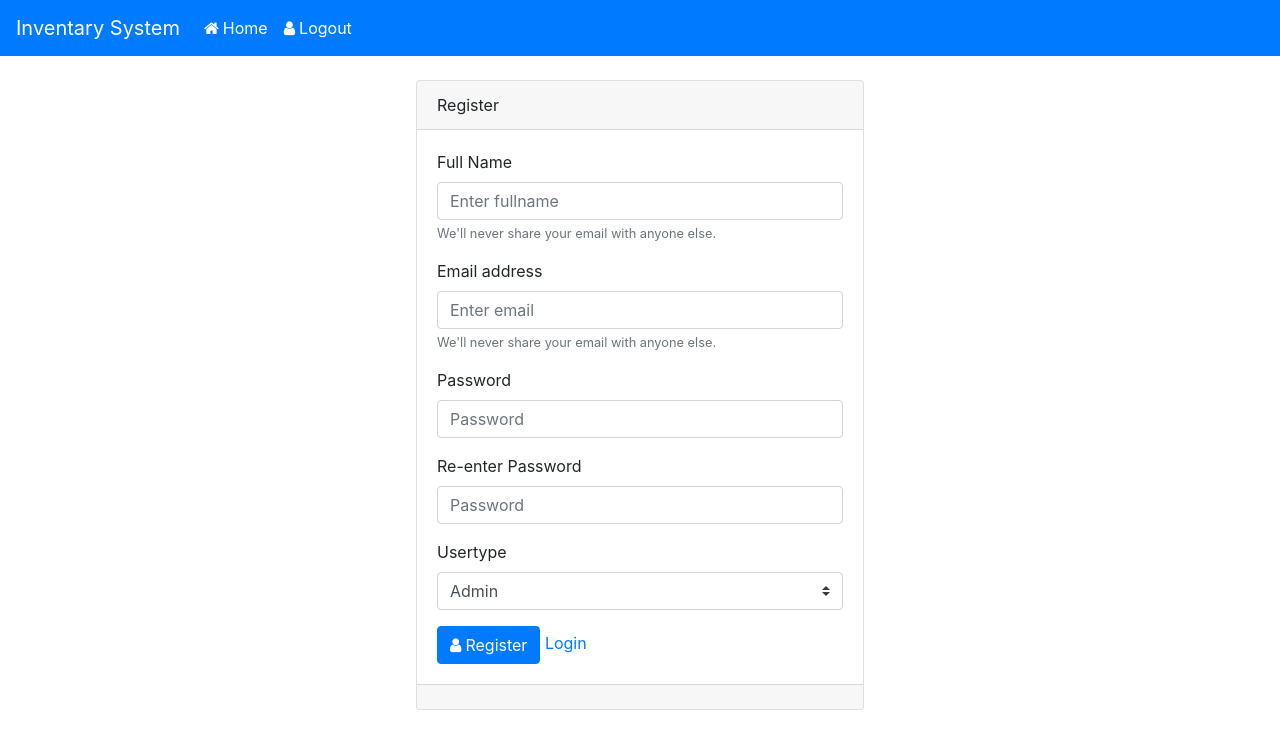
After one commit to Avi-keshri/Inventory-system, a PHP site: page /register.php in a window 1280 px wide. The commit adds this page. Shown: the top 749 px of the page. Run offline with PHP 8.4, Linux system fonts and the light colour scheme.

Commit message:
initial commit

```diff
--- /dev/null
+++ b/public_html/register.php
@@ -0,0 +1,74 @@
+
+<!Doctype html>
+<html lang="en">
+  <head>
+    <meta charset="utf-8">
+    <meta name="viewport" content="width=device-width, initial-scale=1, shrink-to-fit=no">
+    <title>Crud Oop Project</title>
+   <link rel="stylesheet" href="https://maxcdn.bootstrapcdn.com/bootstrap/4.0.0/css/bootstrap.min.css">
+   <link rel="stylesheet" href="https://cdnjs.cloudflare.com/ajax/libs/font-awesome/4.7.0/css/font-awesome.min.css">
+   <script src="https://ajax.googleapis.com/ajax/libs/jquery/3.3.1/jquery.min.js"></script>
+   <script src="https://maxcdn.bootstrapcdn.com/bootstrap/3.3.7/js/bootstrap.min.js"></script>
+   <script src="https://cdnjs.cloudflare.com/ajax/libs/popper.js/1.14.3/umd/popper.min.js"></script>
+   <style>
+   img{
+    max-width:60%;
+    height:auto;
+   }
+   </style>
+  </head>
+  <body>
+
+     <!-- navbar -->
+	  <?php include_once('./templates/header.php'); ?>
+     <br>
+      <div class="card mx-auto" style="width:28rem;">
+         <div class="card-header">
+            <span>Register</span>
+          </div>
+          <div class="card-body">
+              <form>
+                 <div class="form-group">
+                    <label for="exampleInputEmail1">Full Name</label>
+                    <input type="email" class="form-control" id="exampleInputEmail1" aria-describedby="emailHelp" placeholder="Enter fullname">
+                    <small id="emailHelp" class="form-text text-muted">We'll never share your email with anyone else.</small>
+                  </div>
+
+                  <div class="form-group">
+                    <label for="exampleInputEmail1">Email address</label>
+                    <input type="email" class="form-control" id="exampleInputEmail1" aria-describedby="emailHelp" placeholder="Enter email">
+                    <small id="emailHelp" class="form-text text-muted">We'll never share your email with anyone else.</small>
+                  </div>
+
+                  <div class="form-group">
+                    <label for="exampleInputPassword1">Password</label>
+                    <input type="password" class="form-control" id="exampleInputPassword1" placeholder="Password">
+                  </div>
+
+                  <div class="form-group">
+                    <label for="exampleInputPassword1">Re-enter Password</label>
+                    <input type="password" class="form-control" id="exampleInputPassword1" placeholder="Password">
+                  </div>
+
+                   <div class="form-group">
+                    <label for="exampleInputPassword1">Usertype</label>
+                    <select class="custom-select" id="inputGroupSelect01">
+                    <option selected>Admin</option>
+                    <option value="1">One</option>
+                    <option value="2">Two</option>
+                    <option value="3">Three</option>
+                  </select>
+                  </div>
+
+
+                  <button type="submit" class="btn btn-primary"><i class="fa fa-user">&nbsp;</i>Register</button>
+                  <span><a href="">Login</a></span>
+             </form>
+          </div>
+      <div class="card-footer">
+
+      </div>
+    </div>
+
+  </body>
+</html>
--- /dev/null
+++ b/public_html/templates/header.php
@@ -0,0 +1,17 @@
+<nav class="navbar navbar-expand-lg navbar-dark bg-primary">
+		  <button class="navbar-toggler" type="button" data-toggle="collapse" data-target="#navbarTogglerDemo03" aria-controls="navbarTogglerDemo03" aria-expanded="false" aria-label="Toggle navigation">
+		    <span class="navbar-toggler-icon"></span>
+		  </button>
+		  <a class="navbar-brand" href="#">Inventary System</a>
+
+		  <div class="collapse navbar-collapse" id="navbarTogglerDemo03">
+		    <ul class="navbar-nav mr-auto mt-2 mt-lg-0">
+		      <li class="nav-item active">
+		        <a class="nav-link" href="#"><i class="fa fa-home">&nbsp;</i>Home</a>
+		      </li>
+		      <li class="nav-item active">
+		        <a class="nav-link" href="#"><i class="fa fa-user">&nbsp;</i>Logout</a>
+		      </li>
+		    </ul>
+		  </div>
+	 </nav>
```
Also changed, not shown: index.php (deleted, +0 -18 lines), public_html/dashboard.php (renamed from Dashboard.php, +19 -4 lines), public_html/index.php (added, +49 -0 lines), public_html/js/main.js (added, +21 -0 lines), public_html/templates/brand_modal.php (added, +21 -0 lines), public_html/templates/category_modal.php (added, +21 -0 lines), public_html/templates/product_modal.php (added, +21 -0 lines), public_html/css/user.png (renamed from user.png), public_html/images/login.jpg (added), public_html/images/user.png (added), public_html/images/user1.jpg (added), public_html/images/userLogin.jpg (added).
